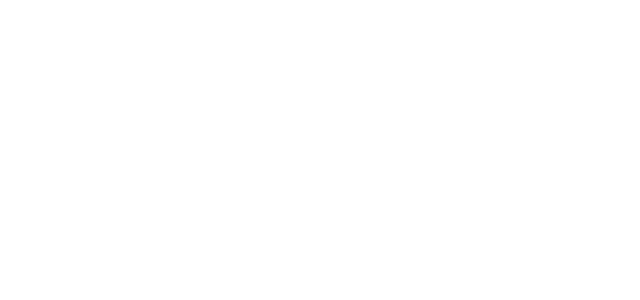
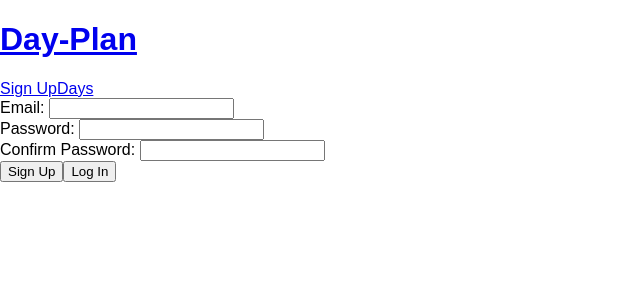
Before and after one commit to danremel/day-plan1, a React (Create React App) app in the folder client/: page /signup in a window 1280 px wide. Shown: the top 300 px of the page, without its empty margins (0-640 px from the left). Built offline with nearby package versions, Linux system fonts and the light colour scheme.

Commit message:
Created SignUpLogIn and GlobalNav components. Actually set change_headers_on_each_request to false for real. Added extra routing in App.js.

```diff
--- a/client/src/App.js
+++ b/client/src/App.js
@@ -6,18 +6,22 @@
 import Task from './components/Task';
 import EditTask from './components/EditTask';
 import NewTask from './components/NewTask';
+import SignUpLogIn from './components/SignUpLogIn';
+import GlobalNav from './components/GlobalNav';
 
 class App extends Component {
   render() {
     return (
       <Router>
         <div>
+          <GlobalNav />
           <Route exact path="/" component={AllDays}/>
           <Route exact path="/days/:id" component={Day}/>
           <Route exact path="/days/:id/edit" component={EditDay}/>
           <Route exact path="/days/:id/task/new" component={NewTask}/>
           <Route exact path="/days/:dayId/tasks/:id" component={Task}/>
           <Route exact path="/days/:dayId/tasks/:id/edit" component={EditTask}/>
+          <Route exact path="/signup" component={SignUpLogIn} />
         </div>
       </Router>
     );
--- /dev/null
+++ b/client/src/components/GlobalNav.jsx
@@ -0,0 +1,16 @@
+import React from 'react';
+import { Link } from 'react-router-dom';
+
+const GlobalNav = () => {
+  return (
+    <div>
+      <Link to="/"><h1>Day-Plan</h1></Link>
+      <div>
+        <Link to="/signup">Sign Up</Link>
+        <Link to="/">Days</Link>
+      </div>
+    </div>
+  );
+};
+
+export default GlobalNav;
--- /dev/null
+++ b/client/src/components/SignUpLogIn.jsx
@@ -0,0 +1,59 @@
+import React, { Component } from 'react';
+import { Redirect } from 'react-router-dom';
+import axios from 'axios';
+
+class SignUpLogIn extends Component {
+  constructor(){
+    super();
+    this.state = {
+      email: '',
+      password: '',
+      password_confirmation: '',
+      redirect: false
+    }
+  }
+
+  _signUp = (e) => {
+    e.preventDefault();
+    this.setState({redirect: true})
+  }
+
+  _signIn = (e) => {
+    e.preventDefault();
+    this.setState({redirect: true})
+  }
+
+  _handleChange = (e) => {
+    const newState = {...this.state};
+    newState[e.target.name] = e.target.value;
+    this.setState(newState);
+  }
+
+  render() {
+    if (this.state.redirect){
+      return <Redirect to="/" />
+    }
+    return (
+      <div>
+        <form onSubmit={this._signUp}>
+          <div>
+            <label htmlFor="email">Email: </label>
+            <input onChange={this._handleChange} type="text" name="email" value={this.state.email} />
+          </div>
+          <div>
+            <label htmlFor="password">Password: </label>
+            <input onChange={this._handleChange} type="text" name="password" value={this.state.password} />
+          </div>
+          <div>
+            <label htmlFor="password">Confirm Password: </label>
+            <input onChange={this._handleChange} type="text" name="password_confirmation" value={this.state.password_confirmation} />
+          </div>
+          <button>Sign Up</button>
+          <button onClick={this._signIn}>Log In</button>
+        </form>
+      </div>
+    );
+  }
+}
+
+export default SignUpLogIn;
```
Also changed, not shown: 2 other files (tests, documents, lock files or other folders).
